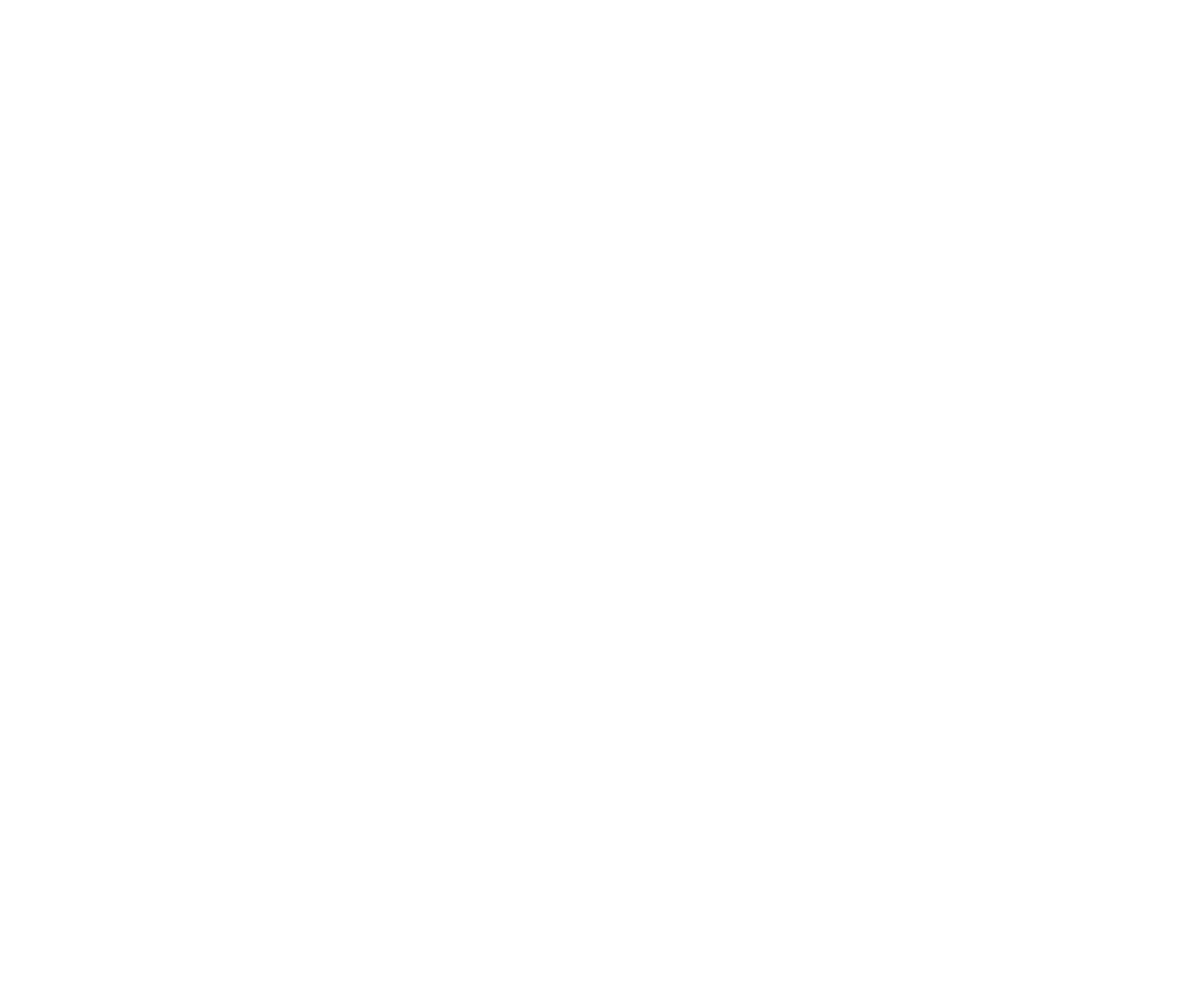
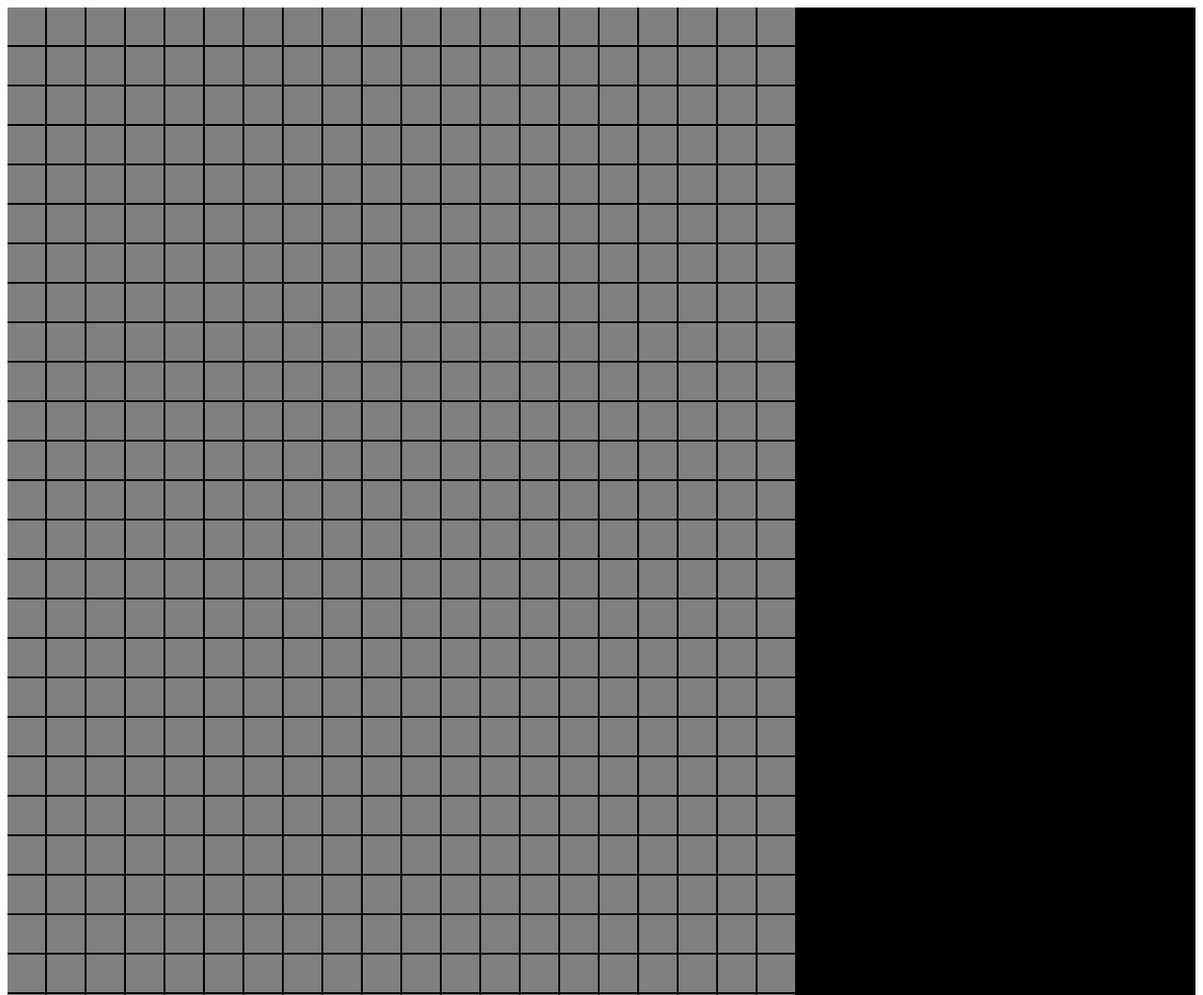
Before and after one commit to acciojob/Color-board-Kankush18, a website: page main.html in a window 1280 px wide. Shown: the top 1059 px of the page at 94% size. Before the commit the page ends 800 px from the top, so only its background shows below. Drawn offline with Linux system fonts and the light colour scheme.

Commit message:
created a submission

```diff
--- a/main.html
+++ b/main.html
@@ -8,6 +8,9 @@
 
 <body>
 	<!-- the entire body must be written by student -->
+	<div class="container">
+        <!-- Boxes will be generated dynamically using JavaScript -->
+    </div>
     <script type="text/javascript" src="./script.js">
 </script>
 
--- a/script.js
+++ b/script.js
@@ -1 +1,31 @@
 //your JS code here. If required.
+// JavaScript code goes here
+const container = document.querySelector('.container');
+
+// Function to create 800 boxes
+function createBoxes() {
+    for (let i = 0; i < 800; i++) {
+        const box = document.createElement('div');
+        box.classList.add('square');
+        container.appendChild(box);
+        box.addEventListener('mouseover', function() {
+            const randomColor = getRandomColor();
+            box.style.backgroundColor = randomColor;
+            setTimeout(() => {
+                box.style.backgroundColor = 'grey'; // Revert back to default color after 1 second
+            }, 1000);
+        });
+    }
+}
+
+// Function to generate random color
+function getRandomColor() {
+    const letters = '0123456789ABCDEF';
+    let color = '#';
+    for (let i = 0; i < 6; i++) {
+        color += letters[Math.floor(Math.random() * 16)];
+    }
+    return color;
+}
+
+createBoxes();
--- a/styles.css
+++ b/styles.css
@@ -1 +1,19 @@
 /*  your css code here. If applicable */
+.container {
+    display: grid;
+    grid-template-columns: repeat(20, 40px);
+    grid-template-rows: repeat(40, 40px);
+    gap: 2px;
+	background-color:black;
+}
+
+.square {
+    width: 40px;
+    height: 40px;
+    background-color: grey;
+    transition: background-color 1s ease;
+}
+
+.square:hover {
+    background-color: #ffcc00;
+}
```
